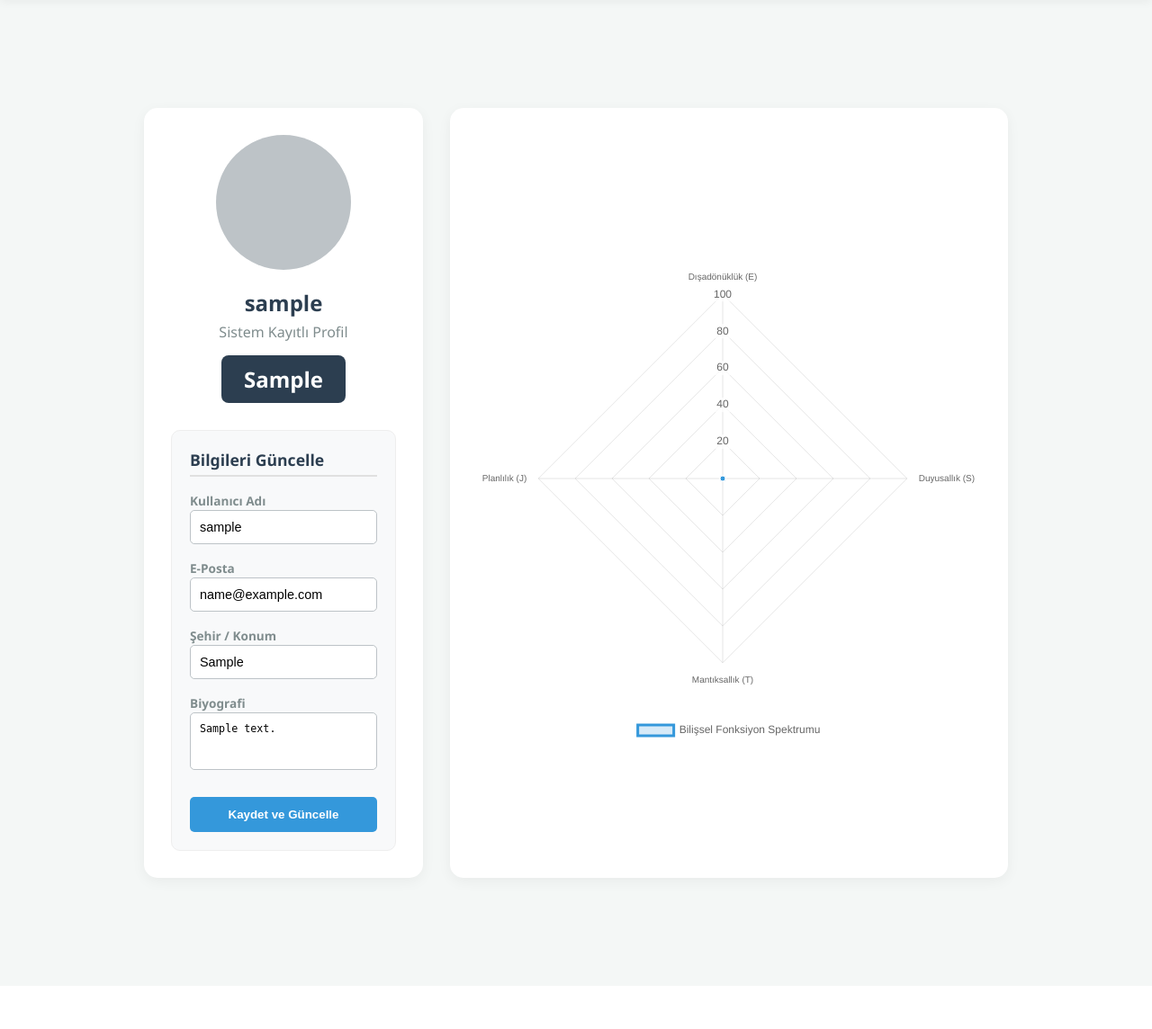
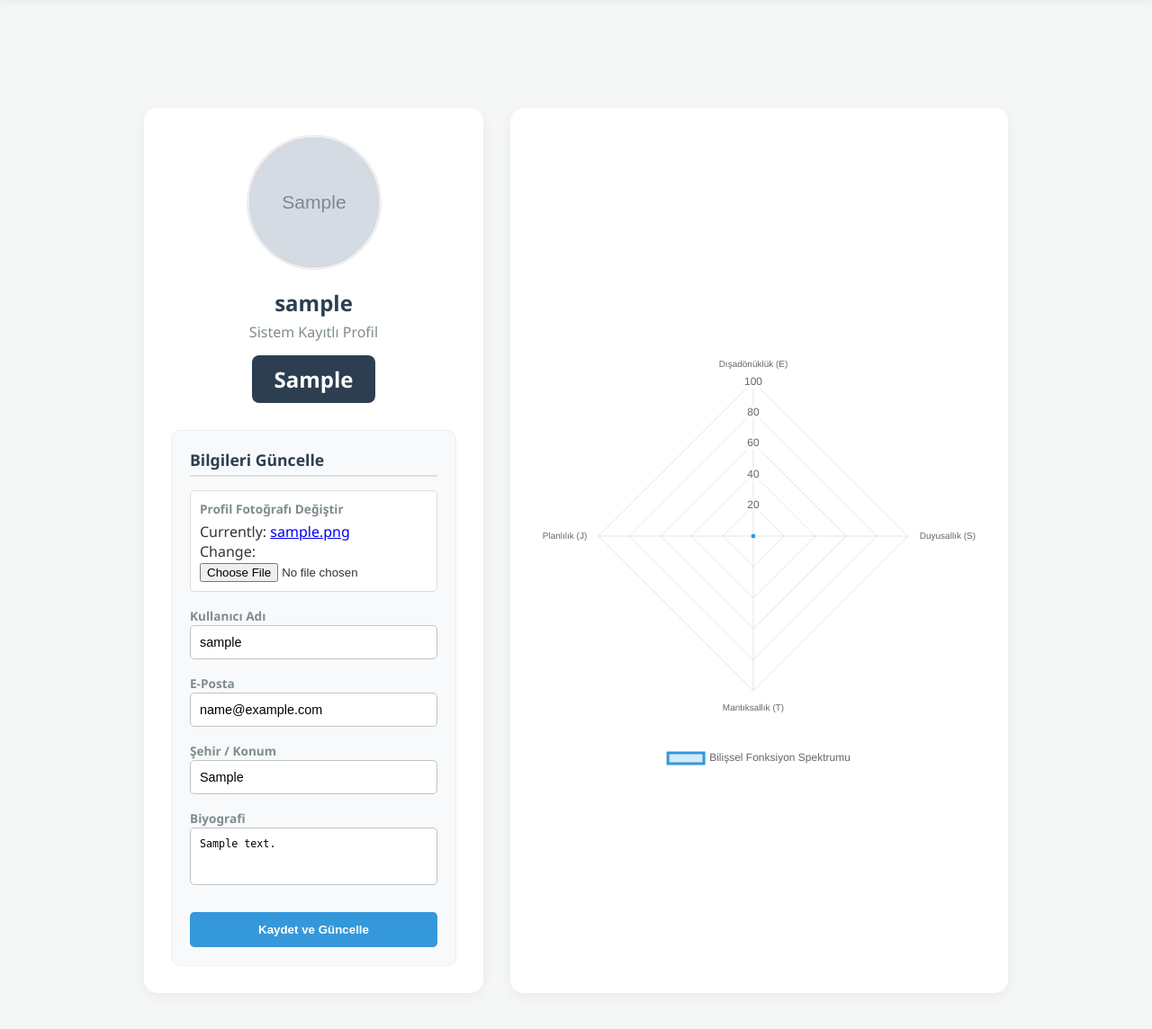
Before and after one commit to efeoezer/ev-arkadasi-bulma, a Django app: page /profile/ in a window 1280 px wide. Shown: the part 65-1209 px from the top of the page at 90% size. Before the commit the page ends 1053 px from the top, so only its background shows below. Run offline with Django 5.2, Linux system fonts and the light colour scheme; a user stored in the database is signed in; tables that the repository leaves empty hold one stand-in row (values such as "Sample post"); grey boxes marked "Sample" are stand-in pictures.

Commit message:
Update profile.html

```diff
--- a/core/templates/core/profile.html
+++ b/core/templates/core/profile.html
@@ -44,7 +44,13 @@
 
 <div class="profile-container">
     <div class="profile-card">
-        <div style="width: 150px; height: 150px; border-radius: 50%; background: #bdc3c7; margin: 0 auto 20px auto;"></div>
+        <div style="width: 150px; height: 150px; border-radius: 50%; background: #bdc3c7; margin: 0 auto 20px auto; overflow: hidden; border: 3px solid #eee;">
+                {% if current_photo %}
+                    <img src="{{ current_photo.image.url }}" alt="Profil Fotoğrafı" style="width: 100%; height: 100%; object-fit: cover;">
+                {% else %}
+                    <div style="padding-top: 60px; color: white; font-weight: bold;">Foto Yok</div>
+                {% endif %}
+            </div>
         <h2 style="color: #2c3e50; margin-bottom: 5px;">{{ profile.user.username }}</h2>
         <p style="color: #7f8c8d;">Sistem Kayıtlı Profil</p>
 
@@ -62,8 +68,16 @@
         <div style="margin-top: 30px; text-align: left; background: #f8f9fa; padding: 20px; border-radius: 10px; border: 1px solid #eee;">
             <h3 style="color: #2c3e50; font-size: 1.1em; margin-bottom: 15px; border-bottom: 2px solid #e0e0e0; padding-bottom: 5px;">Bilgileri Güncelle</h3>
 
-            <form method="POST" style="display: flex; flex-direction: column; gap: 15px;">
+            <form method="POST" enctype="multipart/form-data" style="display: flex; flex-direction: column; gap: 15px;">
                 {% csrf_token %}
+
+                <div style="background: white; padding: 10px; border-radius: 5px; border: 1px solid #ddd;">
+                    <label style="font-size: 0.85em; color: #7f8c8d; font-weight: bold; display: block; margin-bottom: 5px;">Profil Fotoğrafı Değiştir</label>
+                    {{ ph_form.image }}
+                    {% if ph_form.image.errors %}
+                        <p style="color: #e74c3c; font-size: 0.8em; margin-top: 5px;">{{ ph_form.image.errors.0 }}</p>
+                    {% endif %}
+                </div>
 
                 <div>
                     <label style="font-size: 0.85em; color: #7f8c8d; font-weight: bold;">Kullanıcı Adı</label>
```
